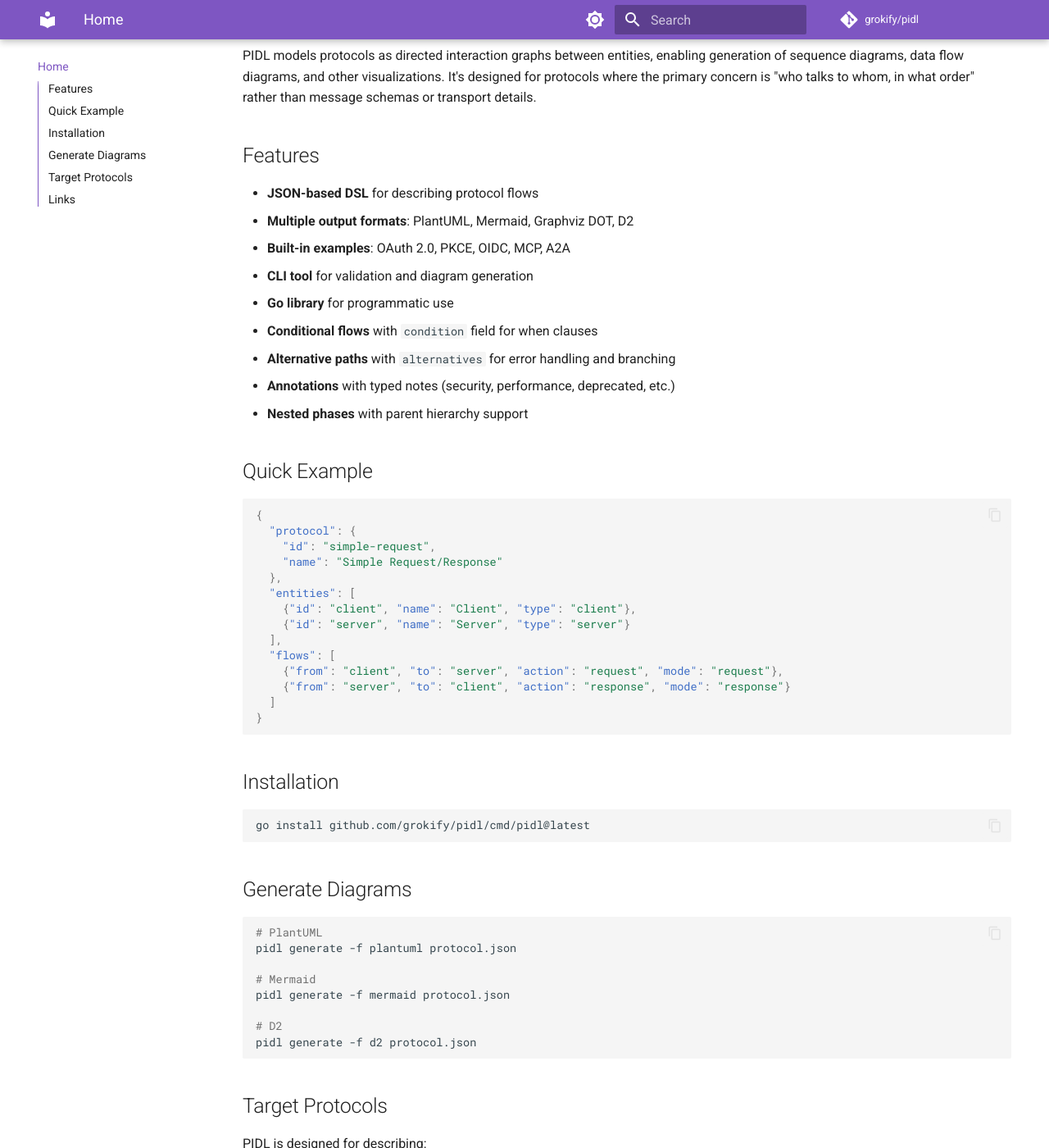
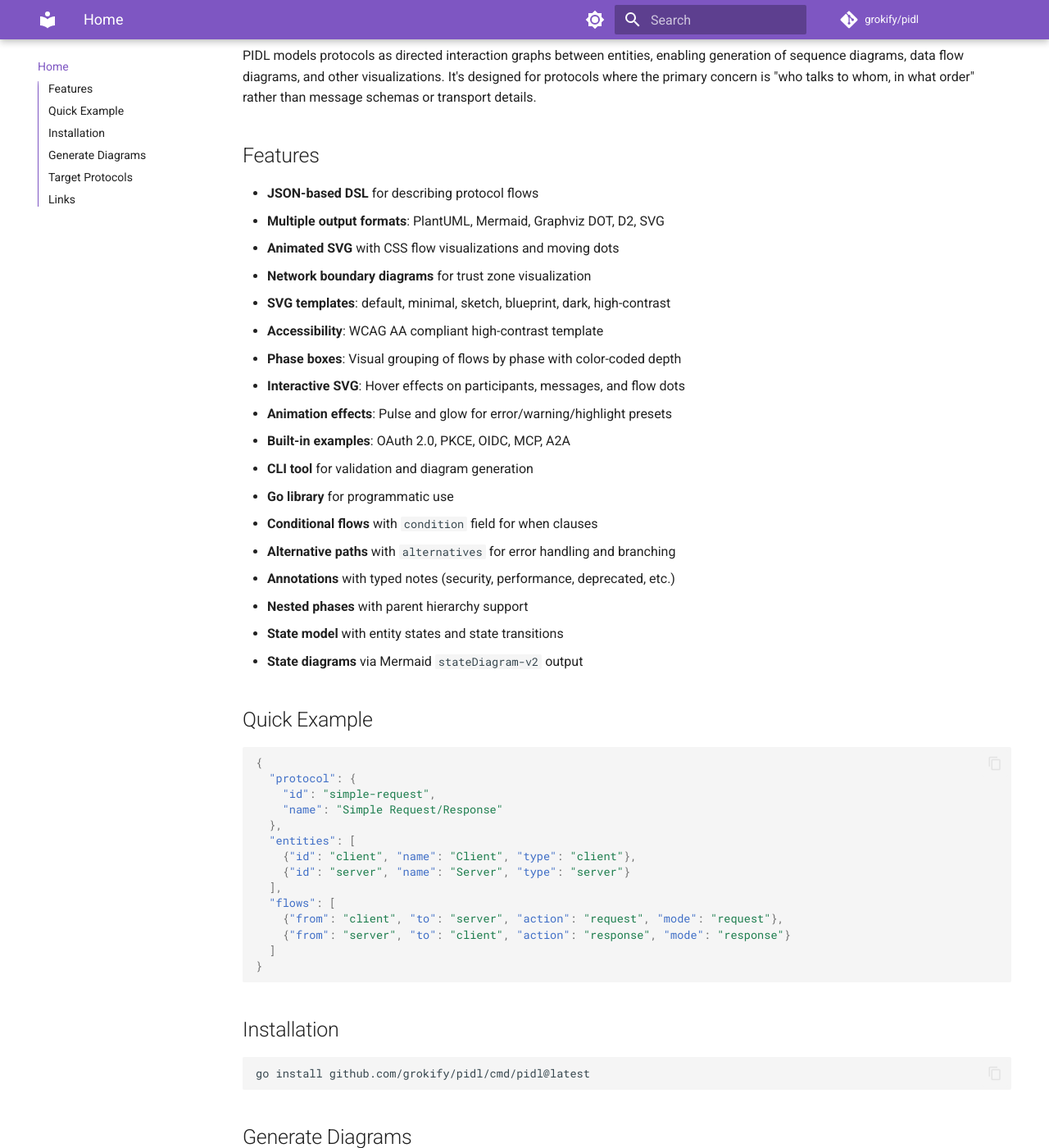
Before and after one commit to grokify/pidl, an MkDocs documentation site: the page built from docs/index.md, in a window 1280 px wide and 1400 px high, scrolled down 214 px. Shown: the whole window at 82% size. Built offline with MkDocs 1.6.1 and Material for MkDocs 9.7.7, drawn with Linux system fonts in a browser that asks for light colours; comment, search, counter and statistics services are not loaded; some of the changed text lies outside the part shown.

Commit message:
docs: update README and CLI for Phase 8 features
- Document protocol roles and deployment components
- Add CLI examples for component and trust diagram generation
- Update feature list with new diagram types
- Document trust relationship visualization options

Co-Authored-By: Claude Opus 4.5 <noreply@anthropic.com>

````diff
--- a/docs/index.md
+++ b/docs/index.md
@@ -7,7 +7,14 @@ PIDL models protocols as directed interaction graphs between entities, enabling
 ## Features
 
 - **JSON-based DSL** for describing protocol flows
-- **Multiple output formats**: PlantUML, Mermaid, Graphviz DOT, D2
+- **Multiple output formats**: PlantUML, Mermaid, Graphviz DOT, D2, SVG
+- **Animated SVG** with CSS flow visualizations and moving dots
+- **Network boundary diagrams** for trust zone visualization
+- **SVG templates**: default, minimal, sketch, blueprint, dark, high-contrast
+- **Accessibility**: WCAG AA compliant high-contrast template
+- **Phase boxes**: Visual grouping of flows by phase with color-coded depth
+- **Interactive SVG**: Hover effects on participants, messages, and flow dots
+- **Animation effects**: Pulse and glow for error/warning/highlight presets
 - **Built-in examples**: OAuth 2.0, PKCE, OIDC, MCP, A2A
 - **CLI tool** for validation and diagram generation
 - **Go library** for programmatic use
@@ -15,6 +22,8 @@ PIDL models protocols as directed interaction graphs between entities, enabling
 - **Alternative paths** with `alternatives` for error handling and branching
 - **Annotations** with typed notes (security, performance, deprecated, etc.)
 - **Nested phases** with parent hierarchy support
+- **State model** with entity states and state transitions
+- **State diagrams** via Mermaid `stateDiagram-v2` output
 
 ## Quick Example
 
@@ -52,6 +61,24 @@ pidl generate -f mermaid protocol.json
 
 # D2
 pidl generate -f d2 protocol.json
+
+# SVG sequence diagram
+pidl generate -f svg protocol.json
+
+# Animated SVG with flow dots
+pidl generate -f svg-animated --theme=dark protocol.json
+
+# SVG with template
+pidl generate -f svg --template=high-contrast protocol.json
+
+# Network boundary diagram
+pidl generate -f svg-network protocol.json
+
+# Mermaid state diagram
+pidl generate -f mermaid-state protocol.json
+
+# State diagram for specific entity
+pidl generate -f mermaid-state --entity=client protocol.json
 ```
 
 ## Target Protocols
````
Also changed, not shown: README.md (+164 -2 lines), 1 other file.
